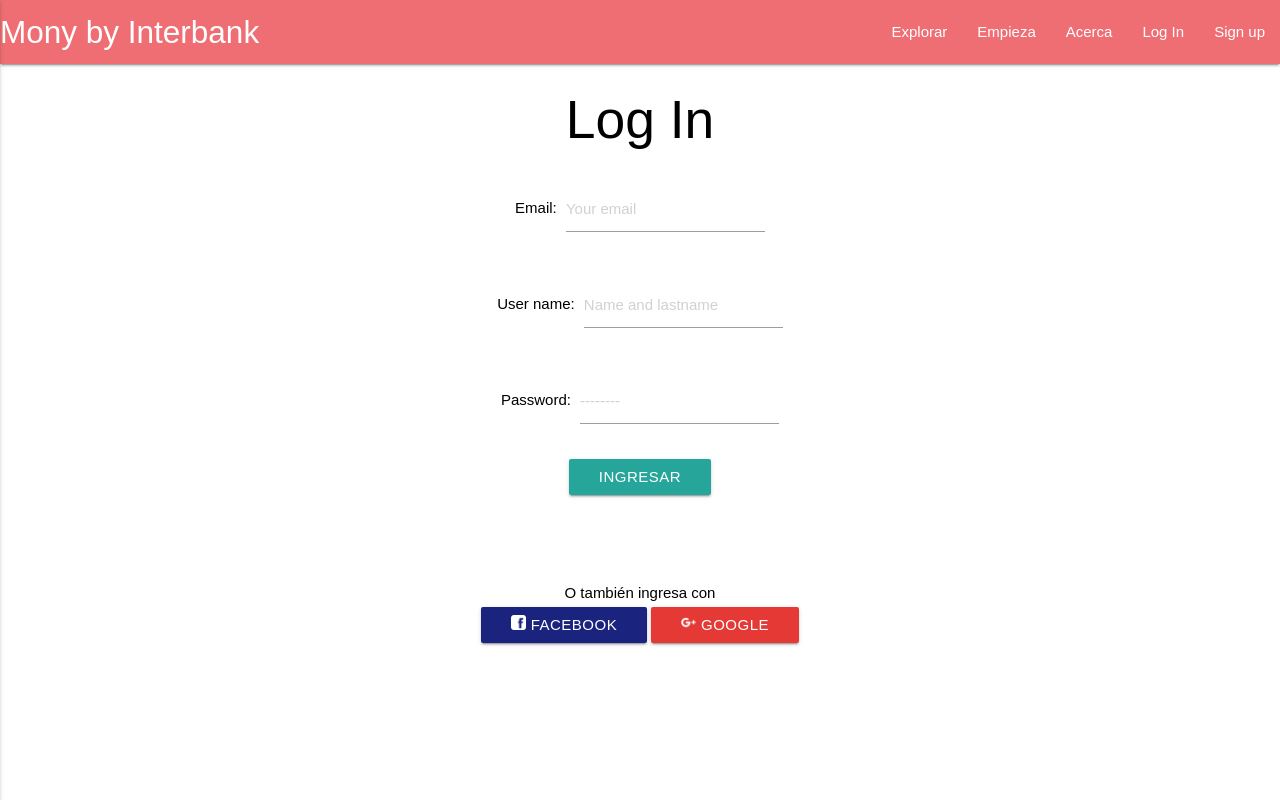
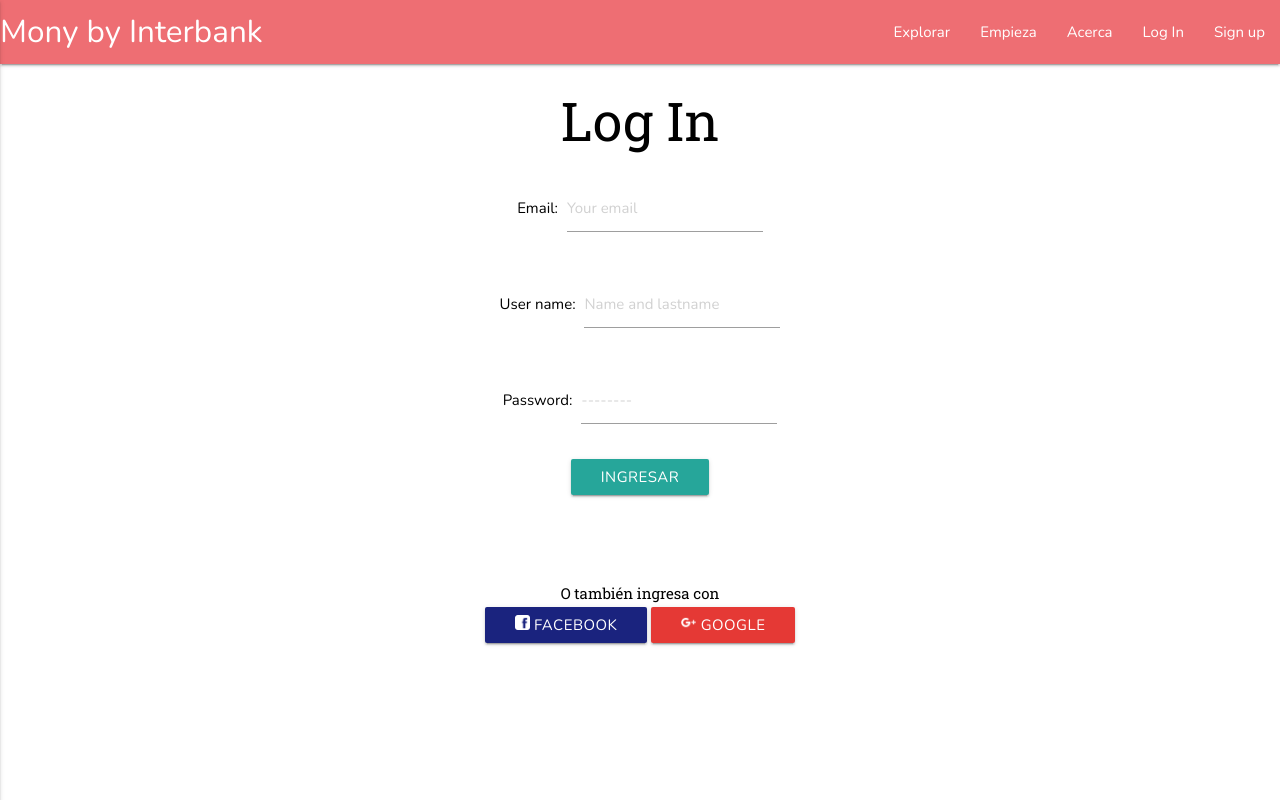
Before and after one commit to GeraldineCh/mony, a website: page public/login.html in a window 1280 px wide. Drawn offline with nearby package versions, Linux system fonts and the light colour scheme; files that its build step writes are made by us from their sources; no server answers.

Commit message:
Cambios css

```diff
--- a/src/scss/main.scss
+++ b/src/scss/main.scss
@@ -1,7 +1,13 @@
+@import url('https://fonts.googleapis.com/css?family=Nunito|Roboto+Slab');
 * {
   box-sizing: border-box;
   margin: 0;
   padding: 0;
+  font-family: 'Nunito', sans-serif;
+
 }
-
+h1, h2, h3,
+h4, h5, h6 {
+  font-family: 'Roboto Slab', serif;
+}
 @import 'form.scss';
```
